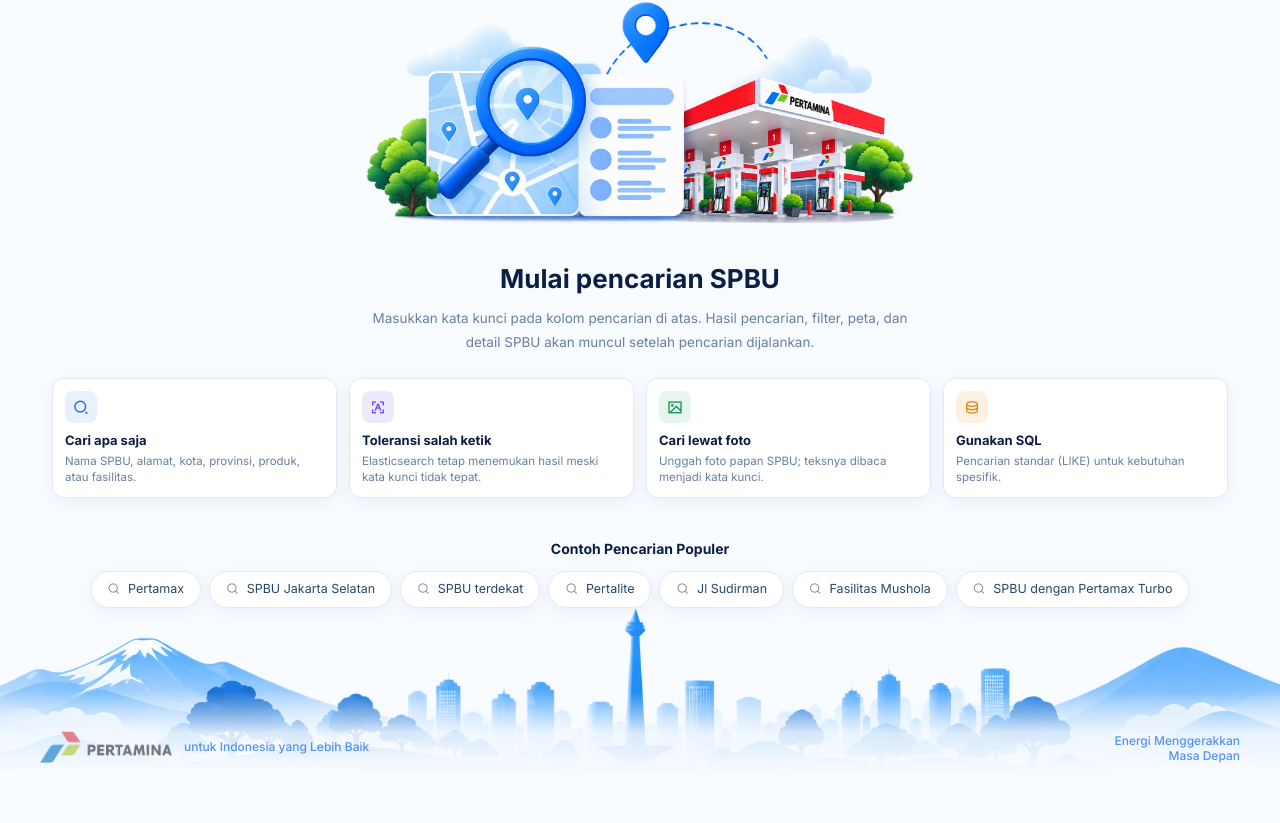
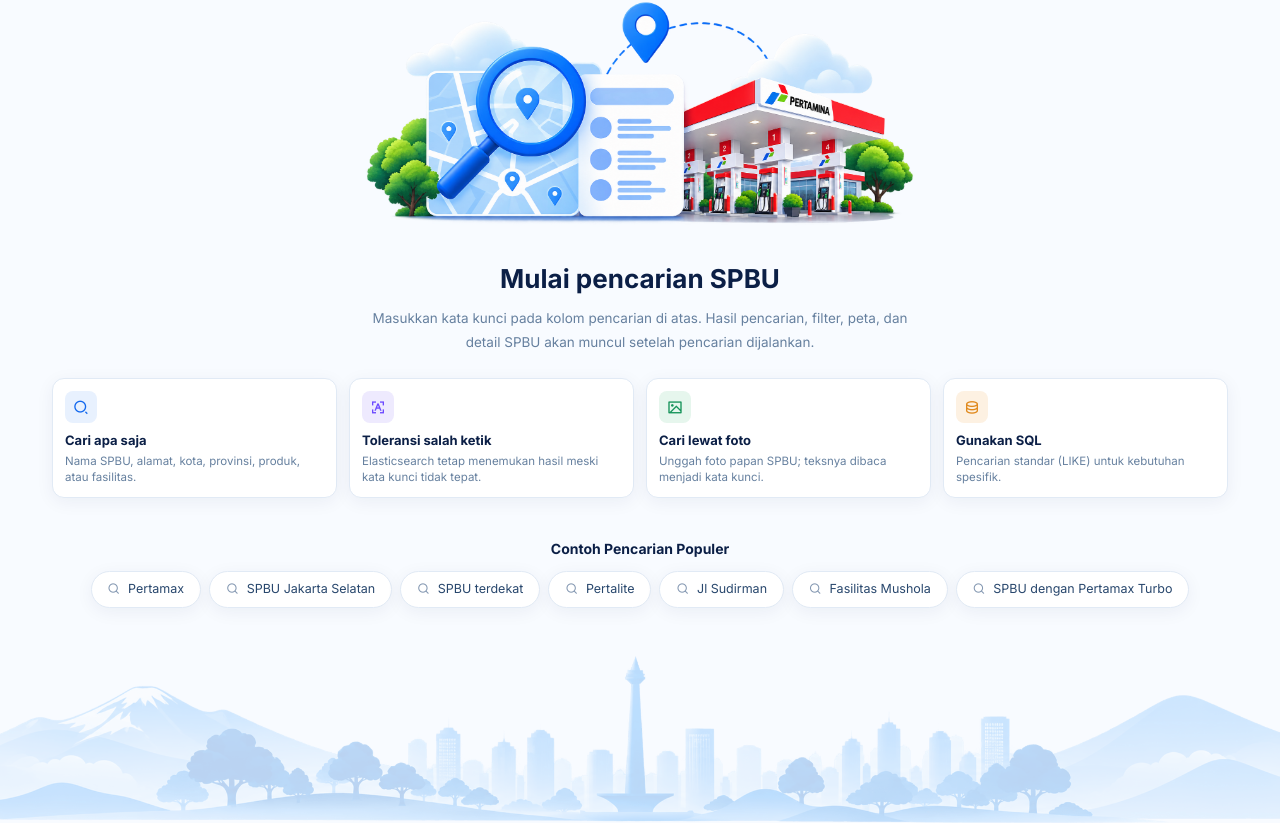
Before and after one commit to adityapratamaf/fe-enterprise-search-engine, a React (Vite) app: page /search in a window 1280 px wide. Shown: the part 343-1166 px from the top of the page. Before the commit the page ends 1118 px from the top, so only its background shows below. Built offline with nearby package versions, Linux system fonts and the light colour scheme; no server answers.

Commit message:
feat(footer): add hero background image and adjust BrandFooter layout

```diff
--- a/src/components/layout/BrandFooter.tsx
+++ b/src/components/layout/BrandFooter.tsx
@@ -1,15 +1,17 @@
-import { BRAND_LOGO } from "@/config/branding";
 import { cn } from "@/lib/utils";
 
 /**
- * Decorative skyline closing a page. The artwork is a transparent PNG of the
- * silhouette only, so the wordmark and the strapline are real text layered over
- * it rather than being baked into the image — they stay selectable, translatable
- * and legible to screen readers.
+ * Decorative skyline closing a page. Purely an illustration, washed down to a
+ * faint tint rather than the artwork's own saturated blue — it reads as
+ * background texture instead of competing with the content above it.
+ *
+ * `block` + no default line-height gap: an inline `<img>` leaves a few pixels
+ * of whitespace under itself (the space reserved for a descender), which read
+ * as a thin white line between the artwork and the bottom of the page.
  */
 export function BrandFooter({ artwork, className }: { artwork: string; className?: string }) {
   return (
-    <footer className={cn("relative mt-10 overflow-hidden", className)}>
+    <footer className={cn("overflow-hidden", className)}>
       {/* Rendered at its natural ratio: the artwork is trimmed to its content,
           so there is no empty band to crop away and no fixed height to tune. */}
       <img
@@ -20,33 +22,8 @@
         height={283}
         loading="lazy"
         decoding="async"
-        className="pointer-events-none w-full select-none opacity-90"
+        className="pointer-events-none block w-full select-none opacity-25"
       />
-
-      {/* Scrim: the artwork's foreground varies across the width, so the strapline
-          needs its own ground rather than relying on whatever sits behind it. */}
-      <div className="pointer-events-none absolute inset-x-0 bottom-0 bg-gradient-to-t from-surface-base via-surface-base/85 to-transparent pb-3 pt-10">
-        <div className="mx-auto flex max-w-[1540px] items-end justify-between gap-6 px-5 lg:px-10">
-          <div className="flex items-center gap-3">
-            <img
-              src={BRAND_LOGO}
-              alt="Pertamina"
-              width={132}
-              height={32}
-              className="h-8 w-[132px] object-contain object-left opacity-60"
-            />
-            <span className="hidden text-[12px] font-medium text-brand-600/70 sm:block">
-              untuk Indonesia yang Lebih Baik
-            </span>
-          </div>
-
-          <p className="text-right text-[12px] font-medium leading-tight text-brand-600/70">
-            Energi Menggerakkan
-            <br />
-            Masa Depan
-          </p>
-        </div>
-      </div>
     </footer>
   );
 }
--- a/src/features/search/components/SearchLanding.tsx
+++ b/src/features/search/components/SearchLanding.tsx
@@ -76,9 +76,18 @@
         </div>
       </div>
 
-      {/* `mt-auto`: the page has a min-height, so without this the footer floats
-          mid-screen with empty space beneath it on a tall viewport. */}
-      <BrandFooter artwork={LANDING_FOOTER_ARTWORK} className="mt-auto" />
+      {/*
+        A growing spacer, not `mt-auto` on the footer: `cn` resolves conflicting
+        margin utilities by keeping only the last one, so a margin set inside
+        `BrandFooter` itself would be silently discarded by an `mt-auto` passed
+        in from here. The spacer keeps the two concerns — "how far below the
+        content" and "how the footer looks" — in the components that actually
+        own them, and its minimum height guarantees a small gap even when the
+        page is short enough to scroll rather than leaving the footer flush
+        against the content above it.
+      */}
+      <div className="min-h-12 flex-1" />
+      <BrandFooter artwork={LANDING_FOOTER_ARTWORK} />
     </section>
   );
 }
```
Also changed, not shown: public/hero-background.png (added).
